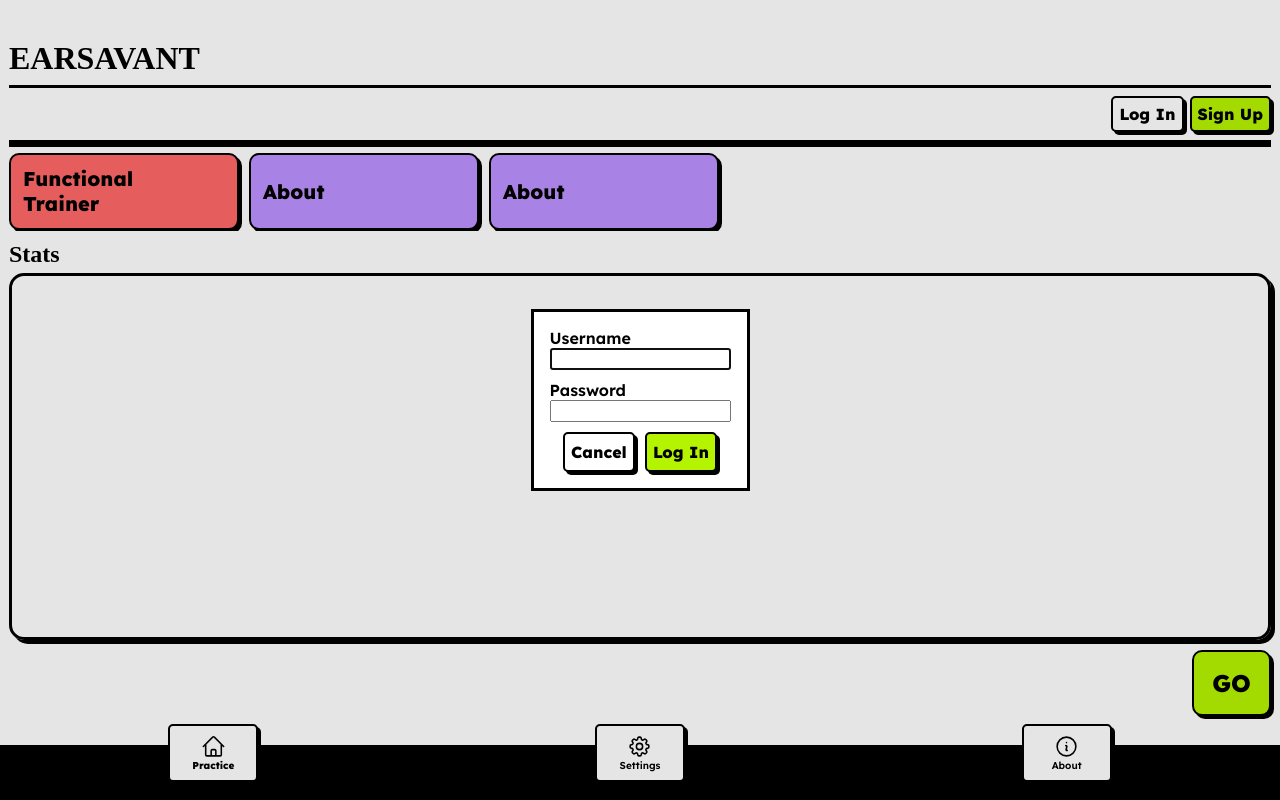
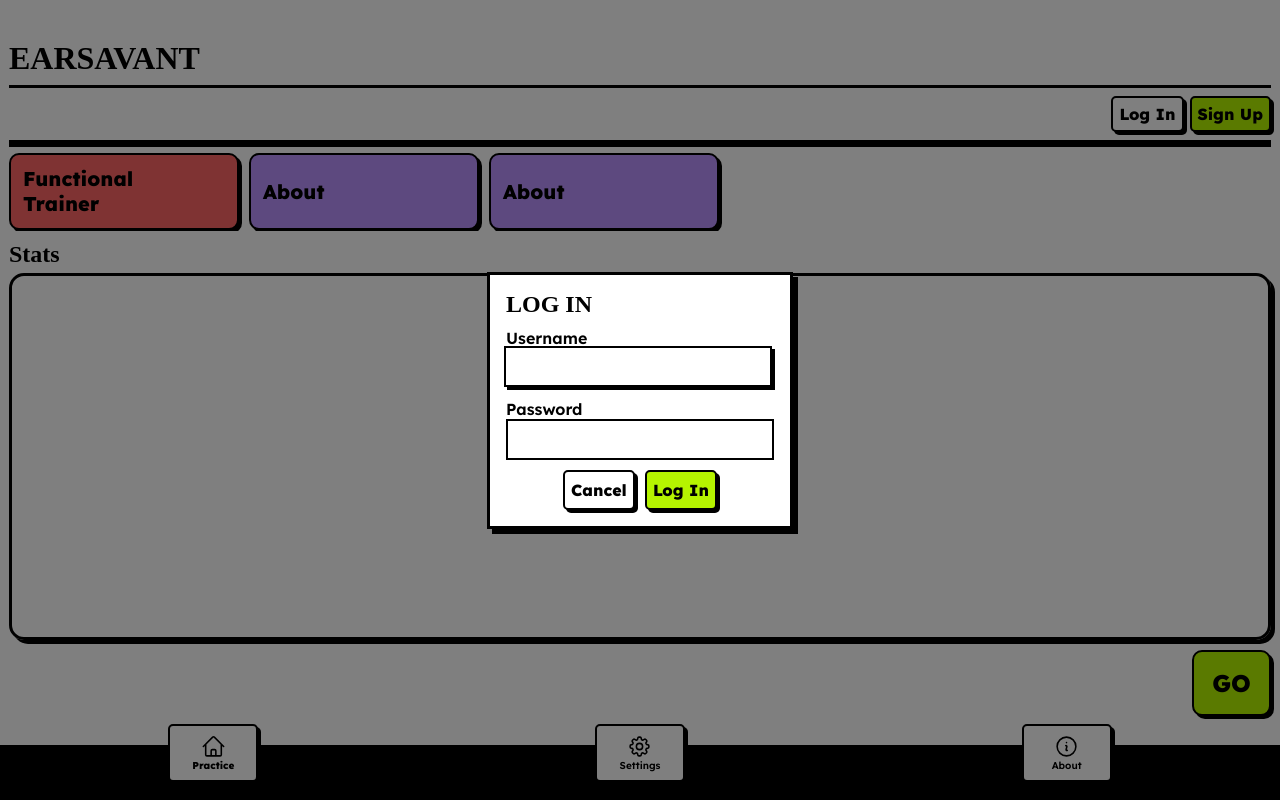
Before and after one commit to aytarakdemir/earsavant, an Angular app: page /#/home in a window 1280 px wide. Both pictures are taken after a click on the button "Log In". Built offline with nearby package versions, Linux system fonts and the light colour scheme; a web font is replaced by a local one.

Commit message:
improve design of login modal

```diff
--- a/src/app/modules/home/pages/home/home.component.html
+++ b/src/app/modules/home/pages/home/home.component.html
@@ -25,6 +25,7 @@
 
 <dialog id="loginModal">
     <form [formGroup]="loginForm" (submit)="login()" onsubmit="return false">
+        <h2>LOG IN</h2>
         <div class="cet-modal-field">
             <label for="usernameLogin">Username</label>
             <input formControlName="username" id="usernameLogin" type="text">
--- a/src/styles.scss
+++ b/src/styles.scss
@@ -10,6 +10,7 @@ body {
 html {
   height: 100%;
 }
+
 
 * {
   font-family: $font-semibold, 'arial', sans-serif;
@@ -35,6 +36,21 @@ h2 {
   font-family: $font2-extrabold;
   padding: 0;
   margin: 0;
+}
+
+input[type="text"],
+input[type="number"],
+input[type="password"] {
+  height: 35px;
+  font-size: 20px;
+  border: 2px solid;
+
+  &:focus {
+    box-shadow: 3px 3px 0px 0px #000;
+    outline: none;
+    border-radius: 0;
+    transform: translate(-2px, -2px);
+  }
 }
 
 button {
@@ -70,3 +86,13 @@ button {
       color: $color-text-primary;
     }
 }
+
+dialog {
+  box-shadow: 5px 5px 0px 0px #000;
+
+  &::backdrop {
+    background-color: #000;
+    opacity: 0.5;
+  }
+
+}
```
Lines whose indentation alone changed are shown as unchanged.
